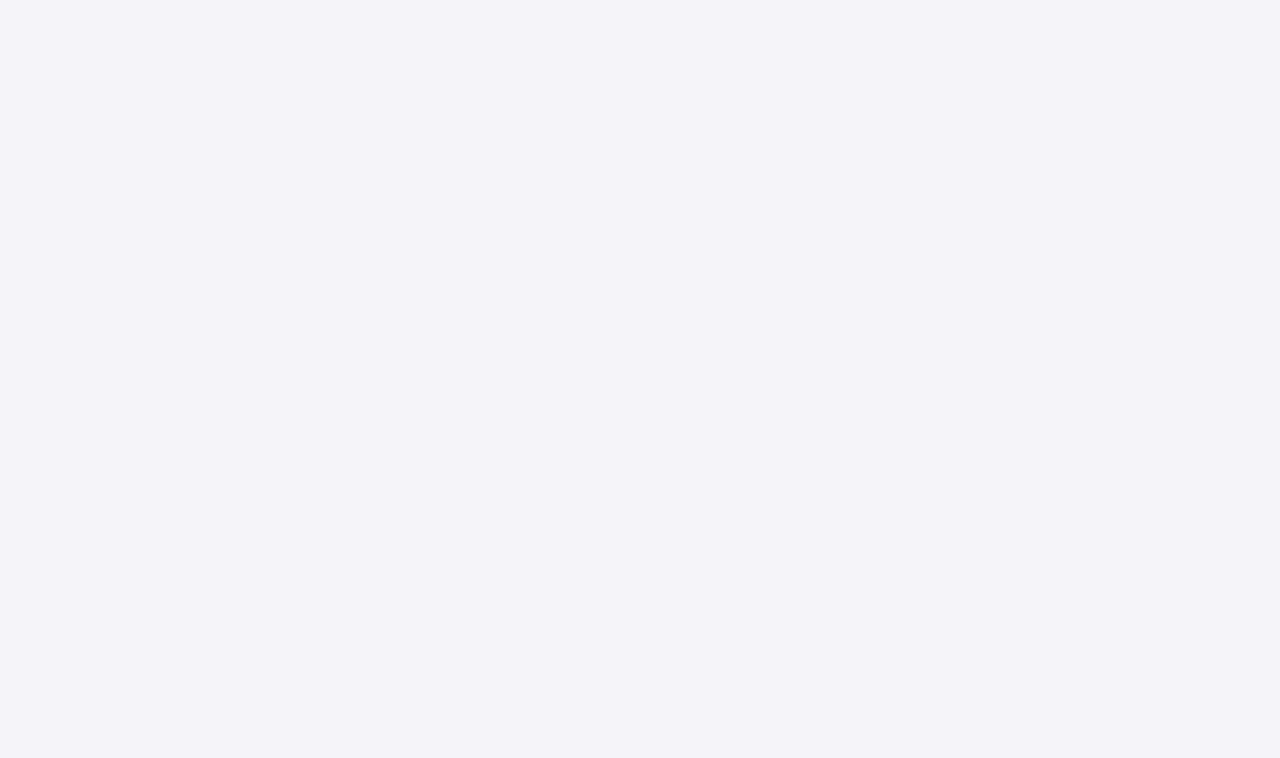
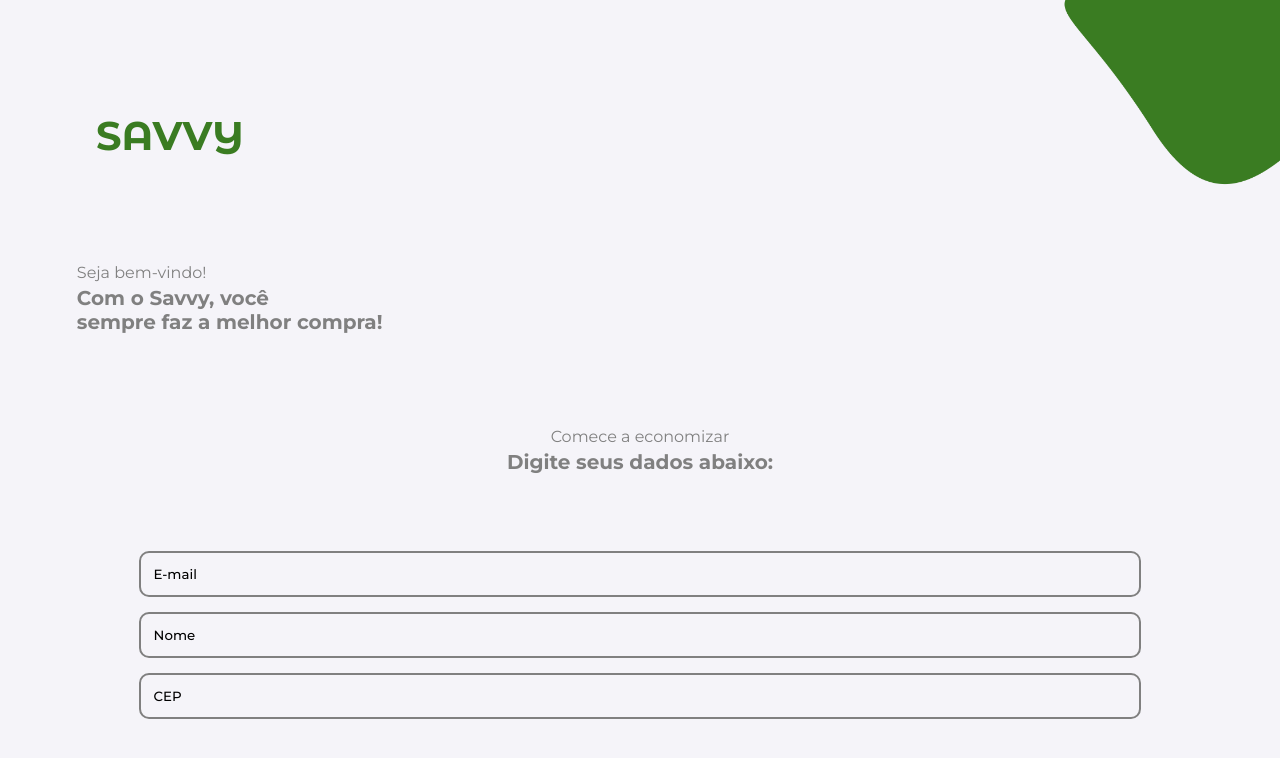
Before and after one commit to lolaeurich/Savy, a React (Create React App) app: page /login in a window 1280 px wide. Before the commit this address had no page. Shown: the top 758 px of the page. Built offline with nearby package versions, Linux system fonts and the light colour scheme.

Commit message:
feat: página de login

```diff
--- a/src/App.jsx
+++ b/src/App.jsx
@@ -1,10 +1,12 @@
 import { Route, Routes } from "react-router-dom";
 import TelaInicial from "./Pages/TelaInicial/TelaInicial";
+import Login from "./Pages/Login/Login";
 
 const App = () => {
   return (
     <Routes>
      <Route path="/" element={<TelaInicial />}/>
+     <Route path="/login" element={<Login />}/>
     </Routes>
   );
 }
--- /dev/null
+++ b/src/Pages/Login/Login.jsx
@@ -0,0 +1,66 @@
+import React, { useState } from "react";
+import { useNavigate } from 'react-router-dom';
+import "./style.css";
+import SlideButton from 'react-slide-button';
+
+function Login () {
+    const [reset, setReset] = useState(0);
+    const navigate = useNavigate();
+
+    const handleSlideDone = () => {
+
+        setTimeout(() => {
+            navigate('/login');
+        }, 2000);
+    };
+
+    return (
+        <div className="login-container">
+            <div className="login-main">
+                <div className="login-savvy-logo">
+                    <h1>SAVVY</h1>
+                </div>
+
+                 <div className="login-savvy-text">
+                    <h3 className="bem-vindo">Seja bem-vindo!</h3>
+                    <h2 className="melhor-compra">Com o Savvy, você
+                    <br />
+                    sempre faz a melhor compra!
+                    </h2>
+                </div>
+
+                <div className="login-savvy-text2">
+                    <h3 className="economizar">Comece a economizar</h3>
+                    <h2 className="digite-dados">Digite seus dados abaixo:</h2>
+                </div>
+
+                <form className="login-form">
+                    <input
+                        type="text"
+                        value="E-mail"
+                        name="E-mail"
+                    />
+                    <input
+                        type="text"
+                        value="Nome"
+                        name="nome"
+                    />
+                    <input
+                        type="text"
+                        value="CEP"
+                        name="cep"
+                    />
+                </form>
+
+                <SlideButton
+                mainText="Deslize para cadastrar"
+                overlayText="Começar a economizar!"
+                onSlideDone={handleSlideDone}
+                reset={reset}
+            />
+            </div>
+        </div>
+    )
+}
+
+export default Login;
--- /dev/null
+++ b/src/Pages/Login/style.css
@@ -0,0 +1,104 @@
+.login-container {
+    width: 100%;
+    height: 100vh;
+    background-image: url("../../Assets/login-bg.png");
+    background-position: right;
+    background-repeat: no-repeat;
+    background-size: contain;
+    display: flex;
+    flex-direction: column;
+    justify-content: center;
+    padding-top: 5%;
+    padding-bottom: 5%;
+}
+
+.login-main {
+    width: 100%;
+    height: 95vh;
+    display: flex;
+    flex-direction: column;
+    justify-content: space-between;
+    align-items: center;
+}
+
+.login-savvy-logo {
+    width: 85%;
+    display: flex;
+    justify-content: start;
+    align-items: start;
+}
+
+.login-savvy-logo h1 {
+    font-size: 40px;
+    font-weight: 700;
+    color: #3A7C22;
+    font-family: 'Montserrat Alternates', sans-serif;
+}
+
+.login-savvy-text {
+    display: flex;
+    flex-direction: column;
+    width: 88%;
+    height: auto;
+}
+
+.bem-vindo {
+    font-size: 16px;
+    color: gray;
+    font-family: 'Montserrat', sans-serif;
+    font-weight: 400;
+    margin-bottom: 4px; /* Adicione margem inferior para separação */
+}
+
+.melhor-compra {
+    font-size: 20px;
+    color: gray;
+    font-family: 'Montserrat', sans-serif;
+    font-weight: 600;
+    margin-top: 0; /* Remova margem superior padrão */
+}
+
+.economizar {
+    font-size: 16px;
+    color: gray;
+    font-family: 'Montserrat', sans-serif;
+    font-weight: 400;
+    margin-bottom: 4px; /* Adicione margem inferior para separação */
+}
+
+.digite-dados {
+    font-size: 20px;
+    color: gray;
+    font-family: 'Montserrat', sans-serif;
+    font-weight: 600;
+    margin-top: 0; /* Remova margem superior padrão */
+}
+
+.login-savvy-text2 {
+    display: flex;
+    flex-direction: column;
+    justify-content: center;
+    align-items: center;
+    width: 88%;
+    height: auto;
+}
+
+.login-form {
+    display: flex;
+    flex-direction: column;
+    align-items: center;
+    width: 95%;
+    row-gap: 15px;
+    margin-bottom: 5%;
+}
+
+.login-form input {
+    width: 80%;
+    height: 40px;
+    background-color: transparent;
+    border: 2px solid gray;
+    border-radius: 10px;
+    padding-inline: 1%;
+    font-family: 'Montserrat', sans-serif;
+    font-weight: 500;
+}
--- a/src/Pages/TelaInicial/TelaInicial.jsx
+++ b/src/Pages/TelaInicial/TelaInicial.jsx
@@ -1,4 +1,5 @@
 import React, { useState } from "react";
+import { useNavigate } from 'react-router-dom';
 import "./style.css";
 import local from "../../Assets/local.png";
 import lista from "../../Assets/lista.png";
@@ -8,6 +9,14 @@ import SlideButton from 'react-slide-button';
 
 function TelaInicial () {
     const [reset, setReset] = useState(0);
+    const navigate = useNavigate();
+
+    const handleSlideDone = () => {
+
+        setTimeout(() => {
+            navigate('/login');
+        }, 2000);
+    };
 
     return (
         <div className="tela-inicial-container">
@@ -49,12 +58,10 @@ function TelaInicial () {
                 </div>
             </div>
             <SlideButton
-            mainText="Deslize para cadastrar"
-            overlayText="Quero começar a testar!"
-            onSlideDone={function () {
-                console.log("Done!");
-            }}
-            reset={reset}
+                mainText="Deslize para cadastrar"
+                overlayText="Quero começar a testar!"
+                onSlideDone={handleSlideDone}
+                reset={reset}
             />
         </div>
     )
```
Also changed, not shown: src/Assets/login-bg.png (added).
